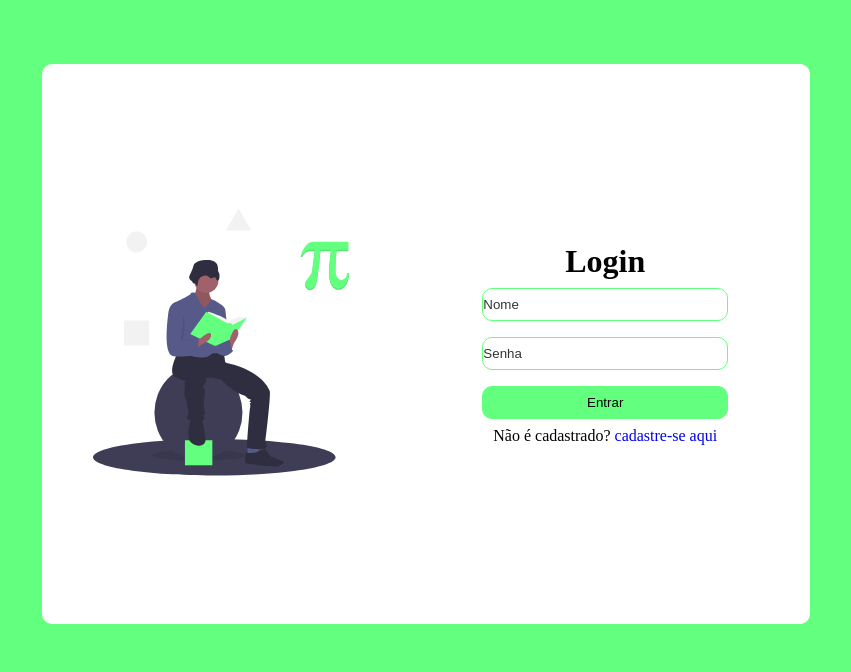
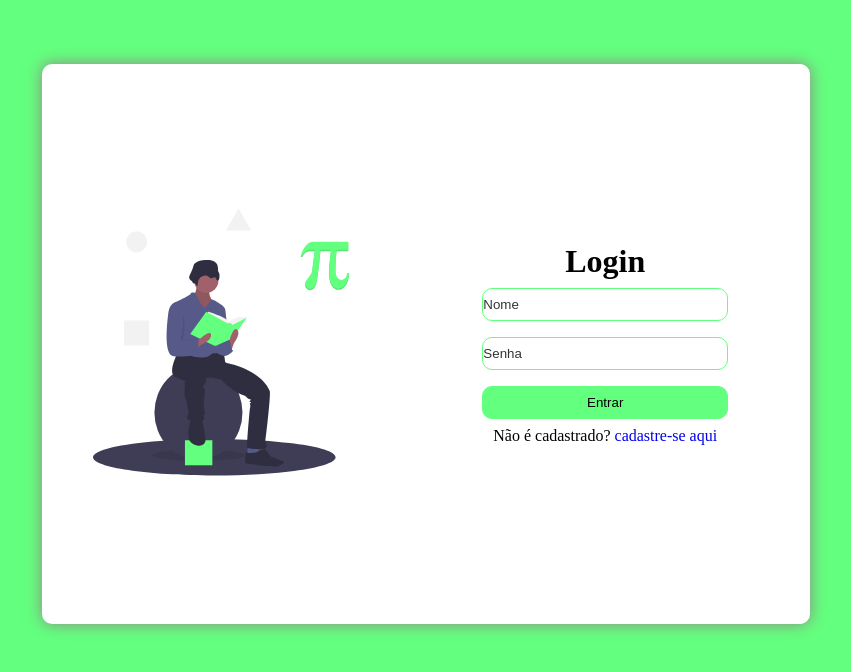
Before and after one commit to marcos-P-R/Login-HTML-CSS-FlexBox, a plain HTML site: page index.html in a window 1280 px wide. Shown: the whole page, without its empty margins (214-1065 px from the left). Drawn offline with Linux system fonts and the light colour scheme.

Commit message:
adicionando uma sombra no css para efeito de card

```diff
--- a/css/style.css
+++ b/css/style.css
@@ -1,4 +1,3 @@
-/*#63FF7E  cor do tema do login*/
 *{
     margin: 0;
     padding: 0;
@@ -22,6 +21,7 @@ body {
     height: 70vh;
     margin: 5% 0;
     border-radius: 10px;
+    box-shadow: 0 0 1em #918686;
 }
 
 .container-login{
```
